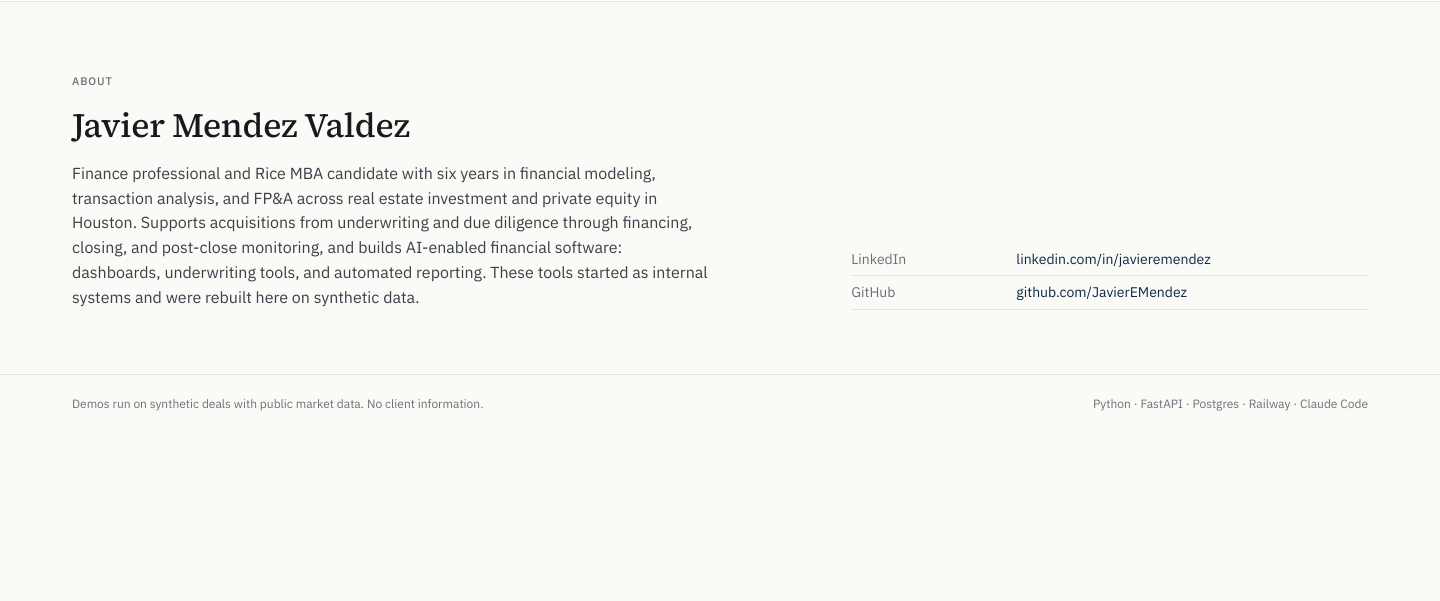
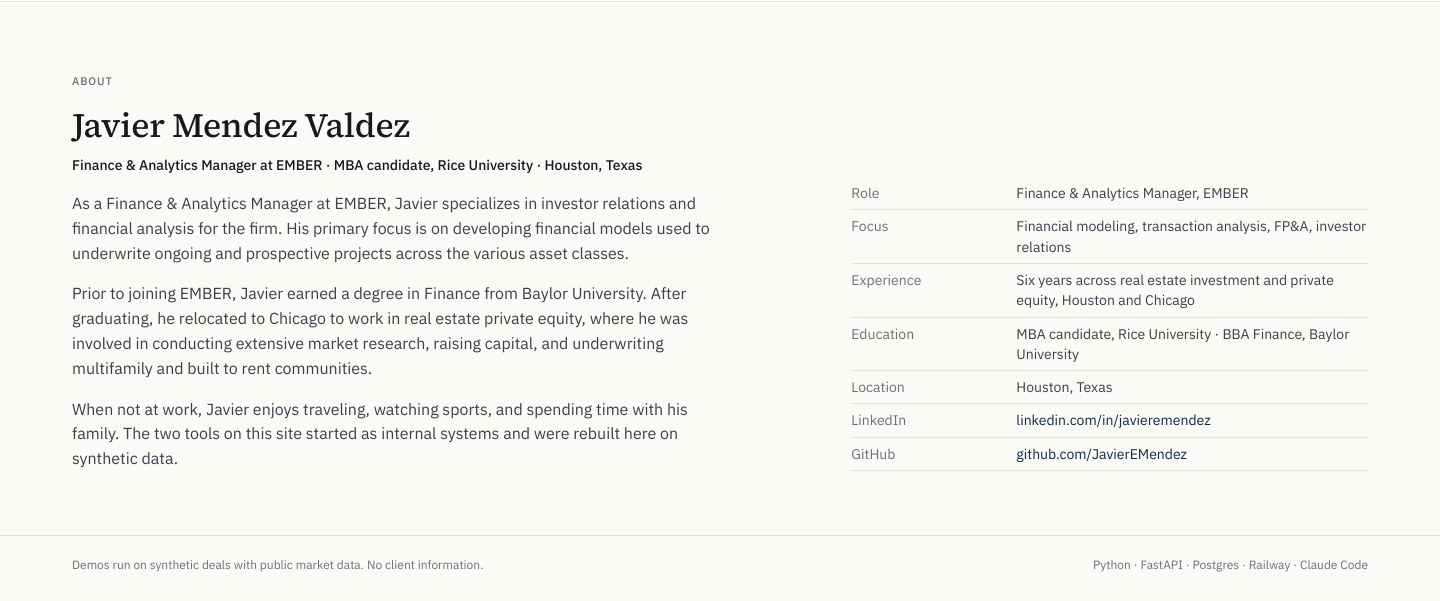
Before and after one commit to JavierEMendez/PersonalShowcase, a FastAPI app: page / in a window 1440 px wide. Shown: the part 2651-3252 px from the top of the page. Before the commit the page ends 3062 px from the top, so only its background shows below. Run offline with FastAPI, Linux system fonts and the light colour scheme.

Commit message:
Landing: About section with headline, bio, and details
Co-Authored-By: Claude Fable 5.1 <noreply@anthropic.com>

```diff
--- a/app/static/site.css
+++ b/app/static/site.css
@@ -199,3 +199,4 @@ td.active-col { font-weight: 600; }
 .htmx-request .kpi .figure { opacity: .5; }
 .grid-2 { display: grid; grid-template-columns: repeat(2, minmax(0, 1fr)); gap: 20px; }
 .grid-2 > .panel, .grid-12 > div { min-width: 0; }
+.headline { font-size: 14px; font-weight: 500; color: var(--ink); margin-top: -6px; }
--- a/app/templates/landing.html
+++ b/app/templates/landing.html
@@ -147,11 +147,19 @@
   <div class="span-7 section-copy tight">
     <div class="eyebrow">About</div>
     <h2 class="section-title">Javier Mendez Valdez</h2>
-    <p class="section-text narrow">Finance professional and Rice MBA candidate with six years in financial modeling, transaction analysis, and FP&amp;A across real estate investment and private equity in Houston. Supports acquisitions from underwriting and due diligence through financing, closing, and post-close monitoring, and builds AI-enabled financial software: dashboards, underwriting tools, and automated reporting. These tools started as internal systems and were rebuilt here on synthetic data.</p>
+    <p class="headline">Finance &amp; Analytics Manager at EMBER · MBA candidate, Rice University · Houston, Texas</p>
+    <p class="section-text narrow">As a Finance &amp; Analytics Manager at EMBER, Javier specializes in investor relations and financial analysis for the firm. His primary focus is on developing financial models used to underwrite ongoing and prospective projects across the various asset classes.</p>
+    <p class="section-text narrow">Prior to joining EMBER, Javier earned a degree in Finance from Baylor University. After graduating, he relocated to Chicago to work in real estate private equity, where he was involved in conducting extensive market research, raising capital, and underwriting multifamily and built to rent communities.</p>
+    <p class="section-text narrow">When not at work, Javier enjoys traveling, watching sports, and spending time with his family. The two tools on this site started as internal systems and were rebuilt here on synthetic data.</p>
   </div>
   <div class="span-5 hero-side">
     <table class="fact-table narrow">
       <tbody>
+        <tr class="sub"><td class="k">Role</td><td class="v">Finance &amp; Analytics Manager, EMBER</td></tr>
+        <tr class="sub"><td class="k">Focus</td><td class="v">Financial modeling, transaction analysis, FP&amp;A, investor relations</td></tr>
+        <tr class="sub"><td class="k">Experience</td><td class="v">Six years across real estate investment and private equity, Houston and Chicago</td></tr>
+        <tr class="sub"><td class="k">Education</td><td class="v">MBA candidate, Rice University · BBA Finance, Baylor University</td></tr>
+        <tr class="sub"><td class="k">Location</td><td class="v">Houston, Texas</td></tr>
         <tr class="sub"><td class="k">LinkedIn</td><td class="v"><a href="{{ site.linkedin_url }}">{{ site.linkedin_label }}</a></td></tr>
         <tr class="sub"><td class="k">GitHub</td><td class="v"><a href="{{ site.github_url }}">{{ site.github_label }}</a></td></tr>
         {% if site.contact_email %}<tr class="sub"><td class="k">Email</td><td class="v"><a href="mailto:{{ site.contact_email }}">{{ site.contact_email }}</a></td></tr>{% endif %}
```
